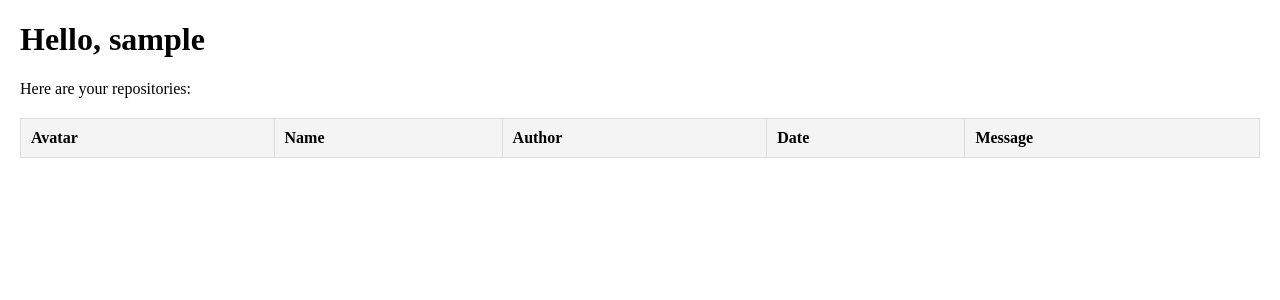
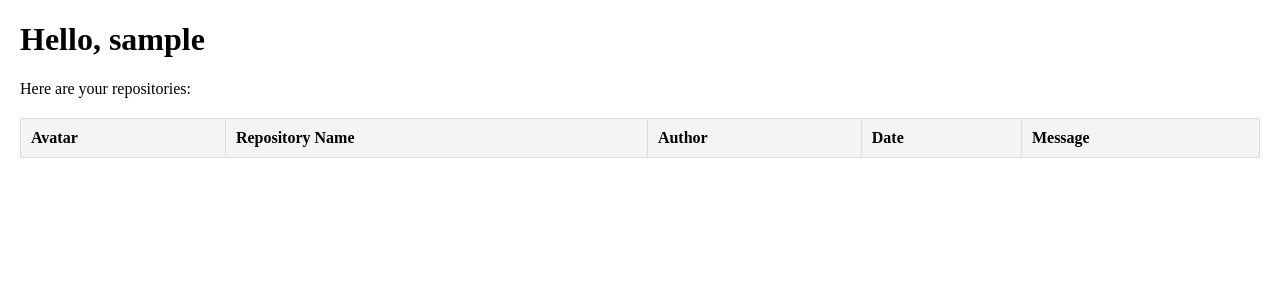
Before and after one commit to w-foster/sse-lab-2, a Flask app: template src/templates/display_username.html in a window 1280 px wide. Shown: the top 300 px of the page. Run offline with Flask 3, Linux system fonts and the light colour scheme; the template is opened without the code that fills it: most values are stand-ins (such as "Sample title", 1, 10 or a date in 2020); lists and menus that the app fills with data are empty.

Commit message:
Changed name to repository name (again)

```diff
--- a/src/templates/display_username.html
+++ b/src/templates/display_username.html
@@ -45,7 +45,7 @@
             <thead>
                 <tr>
                     <th>Avatar</th>
-                    <th>Name</th>
+                    <th>Repository Name</th>
                     <th>Author</th>
                     <th>Date</th>
                     <th>Message</th>
```
